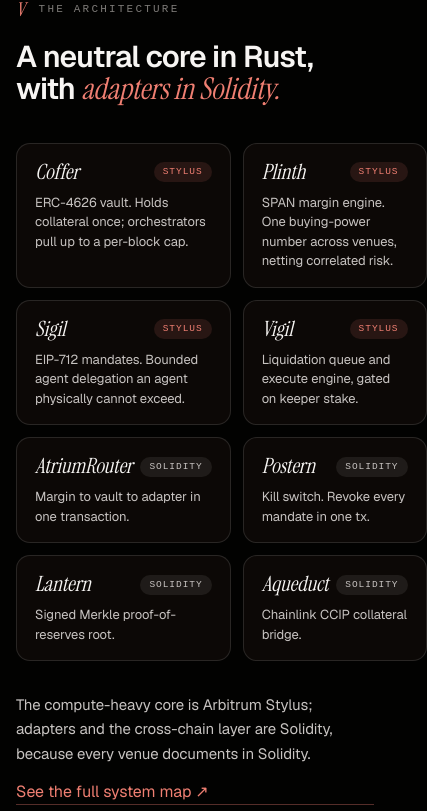
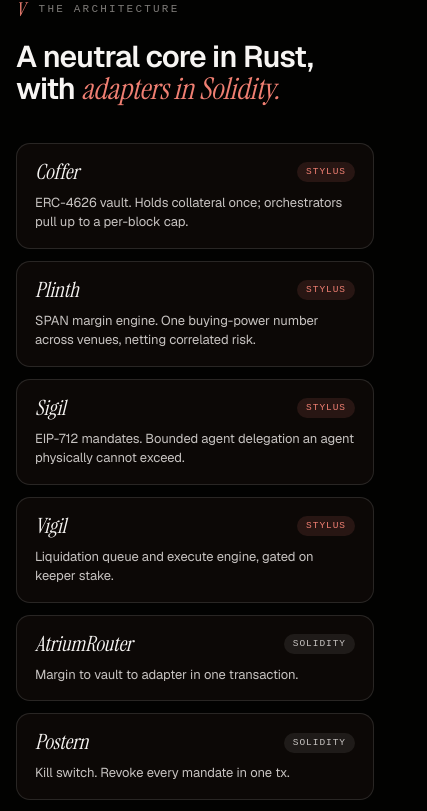
Before and after one commit to Pratiikpy/atrium, a Next.js app in the folder apps/verify/: page /pitch in a window 390 px wide. Shown: the part 4512-5323 px from the top of the page, 427 px wide, since content can reach past the window. Built offline with nearby package versions, Linux system fonts and the light colour scheme; no server answers.

Commit message:
fix(pitch): stop 38px mobile horizontal overflow
The architecture cards (.pitch-arch-grid) stayed 2-wide (~428px) on phones, 38px past a 390px viewport -> sideways scroll. Stack to 1 column at <=760px like the page's other grids. Found via DOM scrollWidth probe (.pitch-arch-card right=428).

```diff
--- a/apps/verify/src/app/pitch/pitch.css
+++ b/apps/verify/src/app/pitch/pitch.css
@@ -825,6 +825,11 @@
   .pitch-closing { min-height: auto; padding: 40px 0; gap: 40px; }
   .pitch-insight-flow { grid-template-columns: 1fr; gap: 14px; }
   .pitch-insight-arrow { transform: rotate(90deg); }
+  /* Mobile overflow fix: the architecture cards stayed 2-wide (~428px) on
+     phones, 38px past a 390px viewport. Stack to 1 column like the other
+     grids so the deck never scrolls sideways on mobile. */
+  .pitch-arch-grid { grid-template-columns: 1fr; }
+  .pitch-proof-stats { grid-template-columns: 1fr 1fr; }
   /* table → stacked rows on phones */
   .pitch-cat-head { display: none; }
   .pitch-cat-row,
```
